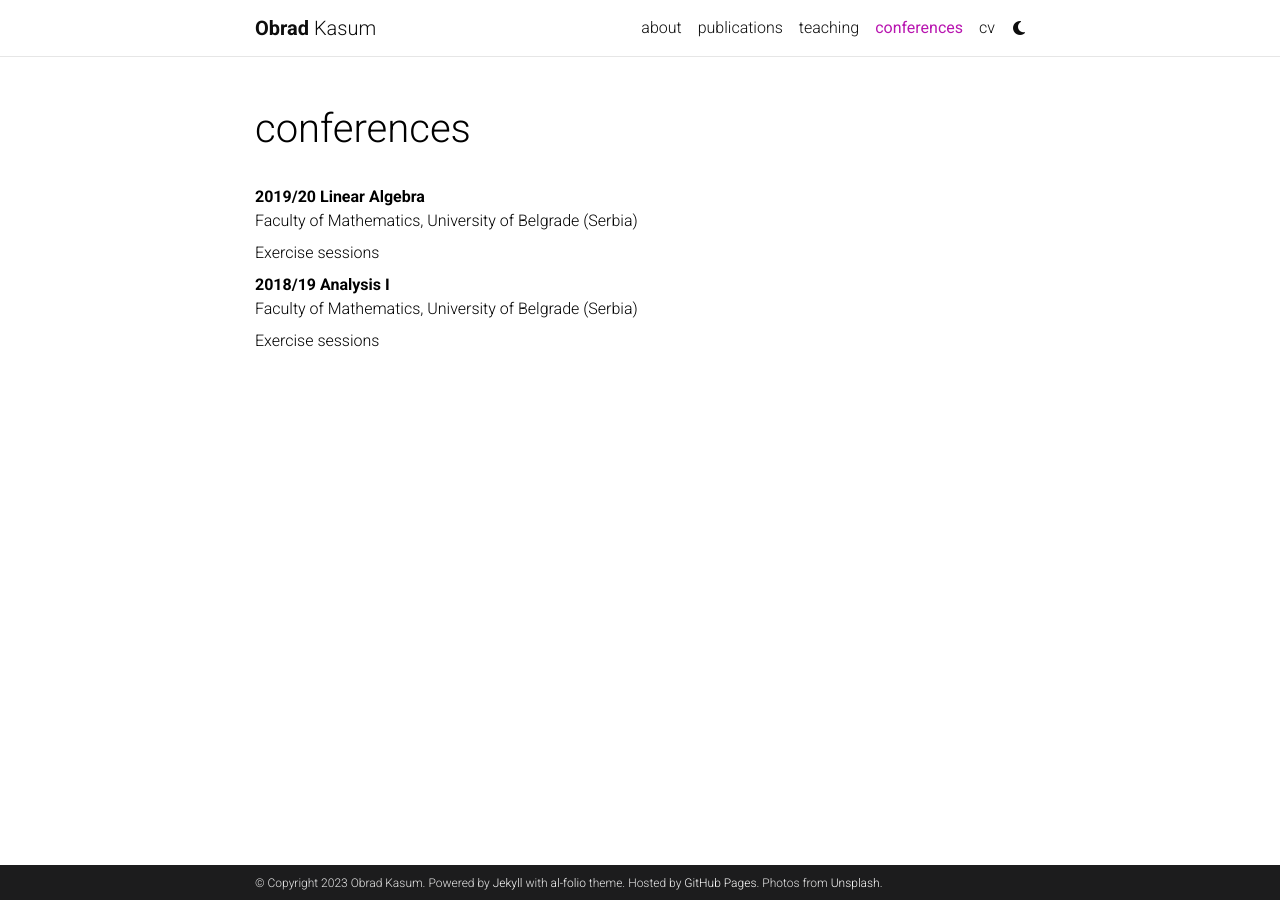
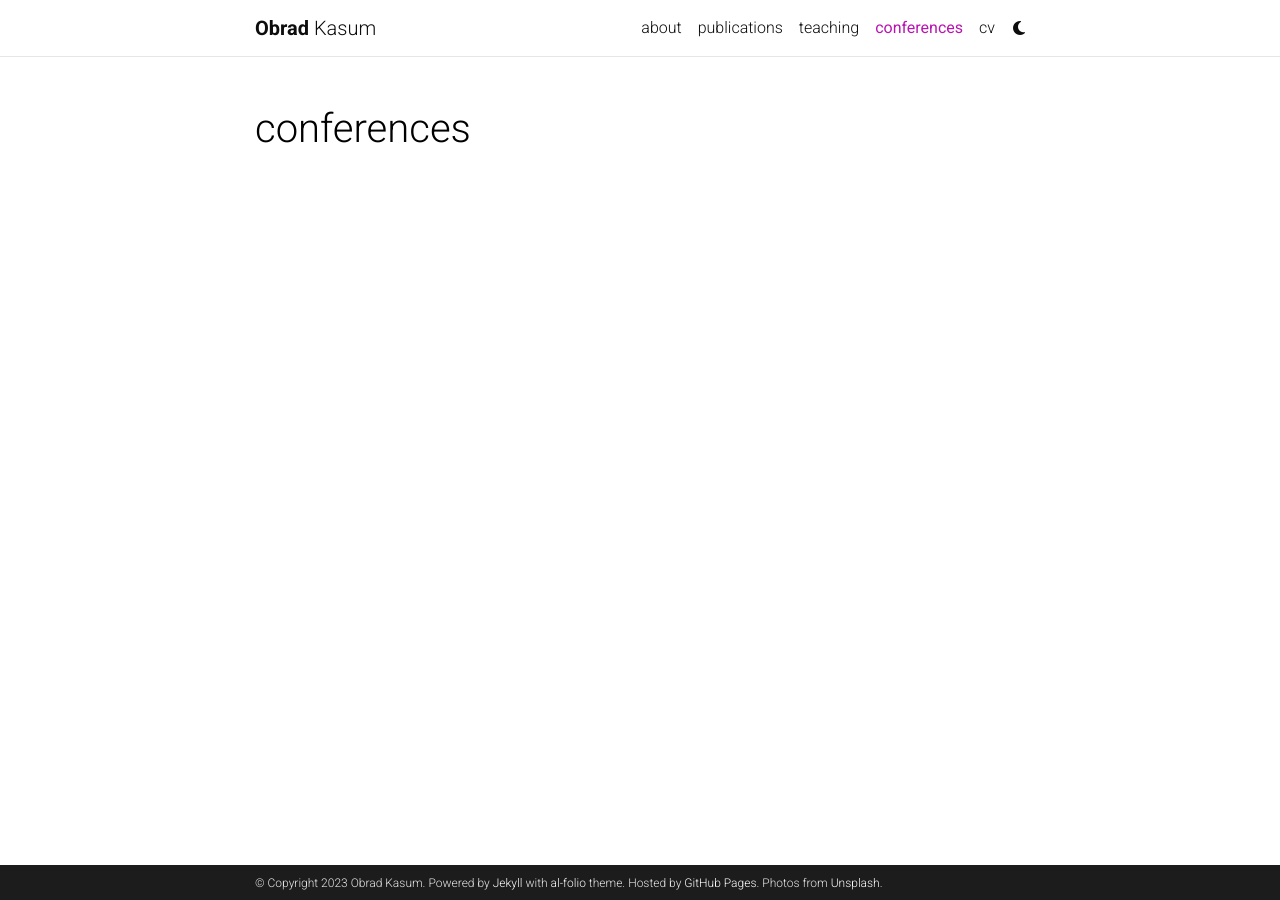
Before and after one commit to obradkasum/obradkasum.github.io, a Jekyll site: the page built from _pages/conferences.md, in a window 1280 px wide. Built offline with Jekyll 4.4.1, drawn with Linux system fonts in a browser that asks for light colours; comment, search, counter and statistics services are not loaded; a style sheet for code colours, icons or effects is not loaded.

Commit message:
Update conferences.md

```diff
--- a/_pages/conferences.md
+++ b/_pages/conferences.md
@@ -6,12 +6,3 @@ description:
 nav: true
 nav_order: 3
 ---
-
-<dl>
-  <dt>2019/20 Linear Algebra</dt>
-  <dd>Faculty of Mathematics, University of Belgrade (Serbia)</dd>
-  <dd>Exercise sessions</dd>
-  <dt>2018/19 Analysis I</dt>
-  <dd>Faculty of Mathematics, University of Belgrade (Serbia)</dd>
-  <dd>Exercise sessions</dd>
-</dl>
```
